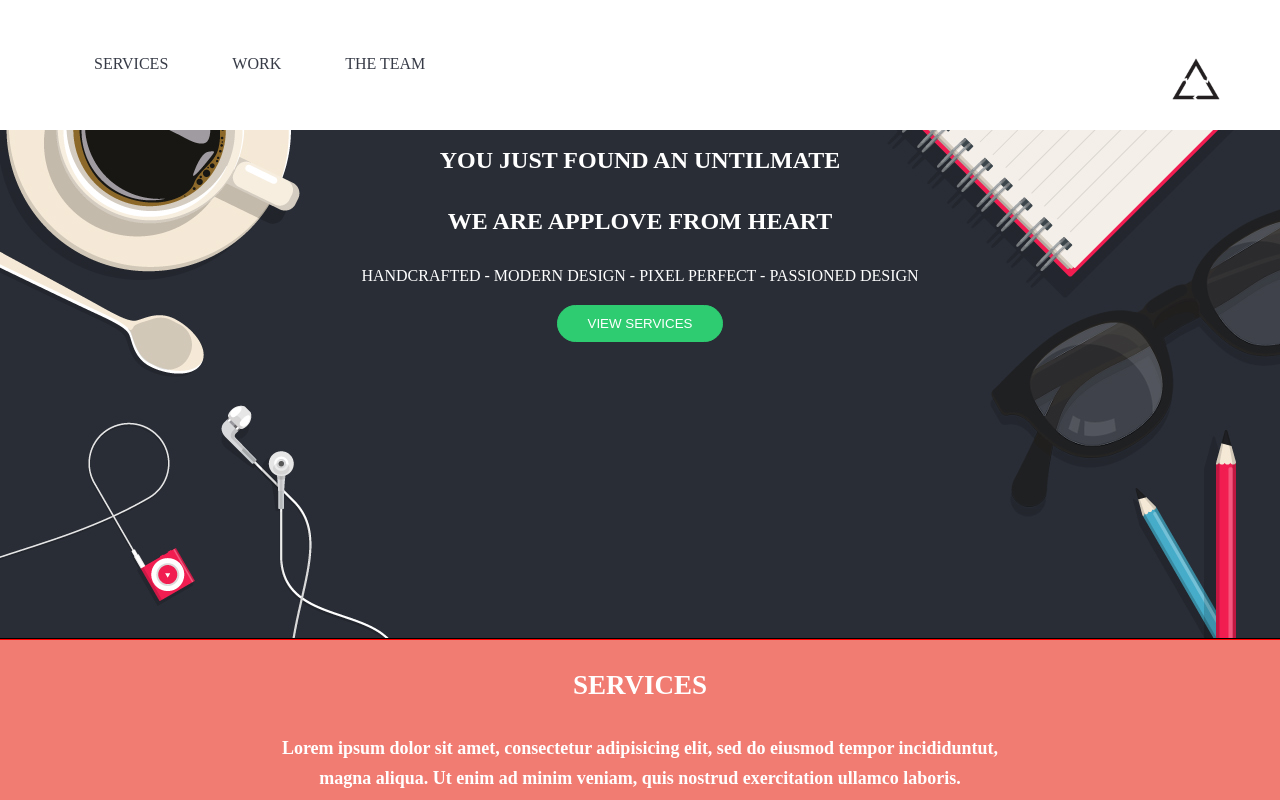
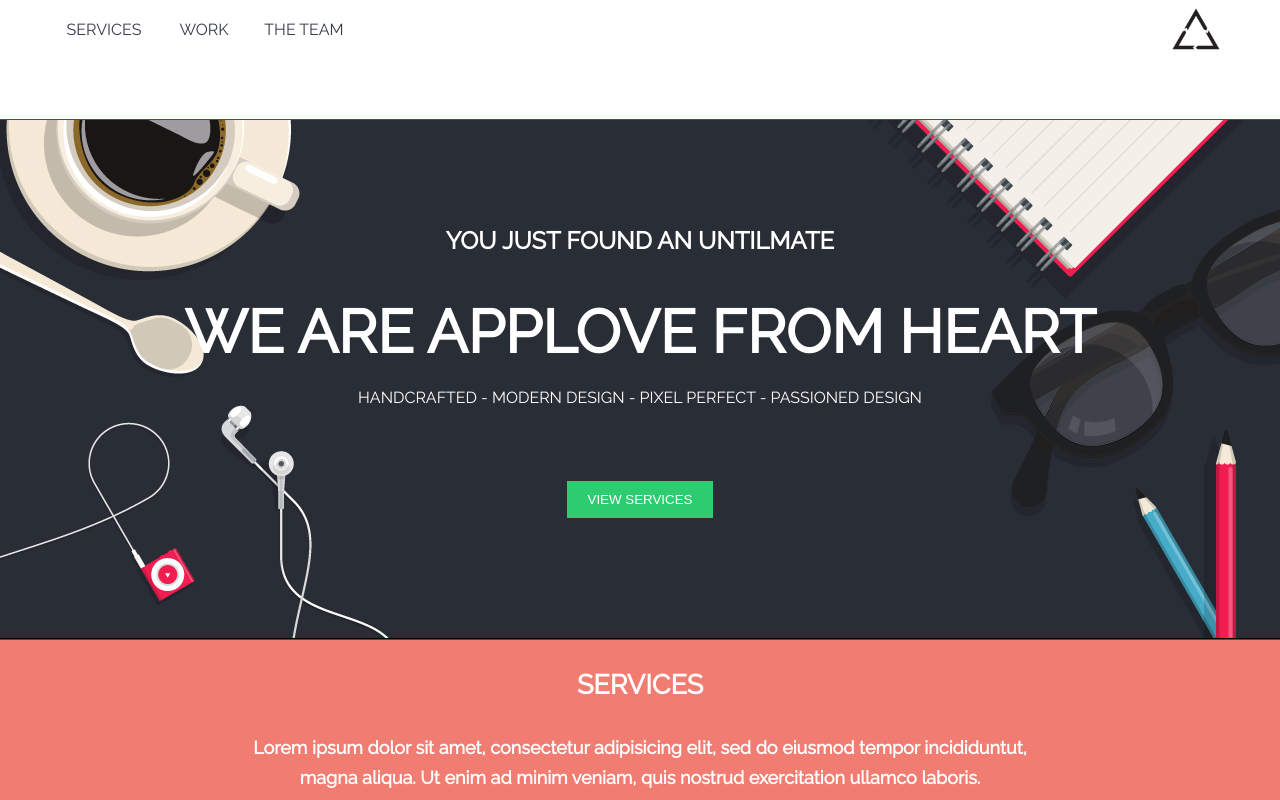
Before and after one commit to melissayauri/applove, a plain HTML site: page index.html in a window 1280 px wide. Shown: the top 800 px of the page. Drawn offline with Linux system fonts and the light colour scheme.

Commit message:
incorporando pie de pagina

```diff
--- a/css/main.css
+++ b/css/main.css
@@ -15,6 +15,7 @@ body {
   margin: 0 auto;
   font-size: 16px;
   line-height: 1.71429;
+  font-family: 'Raleway', sans-serif;
 
 }
 
@@ -63,8 +64,8 @@ a {
 
   color: #373B47;
   text-decoration: none;
-  padding:20px;
-  margin-left: 20px;
+  padding:10px;
+
 }
 
 a:hover {
@@ -87,10 +88,45 @@ header{
   position: fixed;
   background-color: white;
   width: 100%;
+
   top:0;
-/*  margin-left: 40px;*/
-  margin-top: 30px;
-  padding: 20px;
+/*  margin-left: 40px;
+  margin-top:
+  padding: 20px;*/
+
+}
+ul{
+/*quitar las viñetas*/
+  list-style: none;
+  /*quitar espacio de lado izquierdo  para que este a la altura del titulo*/
+  margin: 0;
+  padding: 0;
+  /*color de fondo*/
+  background:white;
+  /*espacio de cada item*/
+line-height: 40px;
+  /*le devuelve al elemento contenedor para que vuelva a ser bloque*/
+  overflow: auto;
+  }
+  li{
+    padding: 0;
+  /*outline: 1px solid green;*/
+  width: 100px;
+  /*la lista se posiciona en una linea pero sigue en bloque*/
+  /*display: inline-block;*/
+  text-align: center;
+  /*sale del contenedor y no se ve, se debe de incorporar overflow*/
+  float:left;
+}
+
+a{
+  /*outline: 1px solid purple;*/
+  /*quitando el subrayado*/
+  text-decoration: none;
+  /*ocupa el espacio de la etiqueta padre*/
+  display: block;
+
+
 
 }
 /*primera seccion*/
@@ -104,6 +140,17 @@ height: 519px;
   text-align: center;
   color: white;
 }
+#first h1{
+  font-size: 60px;
+  margin: 0px;
+}
+#first h2{
+    margin-top: 100px;
+}
+#first p{
+margin-top: 0px;
+margin-bottom: 70px;
+}
 .container img{
 float: right;
 width: 60px;
@@ -111,8 +158,7 @@ width: 60px;
 
 button{
   background-color: #2ECC71;
-  padding: 10px 30px 10px 30px;
-  border-radius: 20px;
+  padding: 10px 20px 10px 20px;
   color: white;
   border: 1px solid  #2ECC71;
 }
@@ -120,7 +166,7 @@ button{
 /*segunda seccion*/
 #second{
   background-color: #f17c72;
-  margin-top: 0;
+
   outline: 1px solid black;
   padding-top: 1px;
   color: white;
@@ -139,7 +185,7 @@ button{
   display: inline-block;
   text-align: center;
   line-height: 0;
-  margin-left: 170px;
+  margin-left: 140px;
 }
 .box img{
   width: 250px;
@@ -174,3 +220,13 @@ button{
   margin-left: 120px;
   margin-right: -50px;
 }
+
+/*pie de pagina*/
+footer{
+
+  background-color:#373b47;
+  padding: 10px;
+  margin-top: 100px;
+  text-align: center;
+  color: white;
+}
--- a/index.html
+++ b/index.html
@@ -11,10 +11,12 @@
   <body>
     <header>
       <nav class="container">
-        <a class="text-uppercase">Services</a>
-        <a class="text-uppercase">Work</a>
-        <a class="text-uppercase">The team</a>
-        <img src="assets/images/logo.png" alt="logo">
+        <ul>
+          <li><a class="text-uppercase" href="#">Services</a></li>
+          <li><a class="text-uppercase" href="#">Work</a></li>
+          <li><a class="text-uppercase" href="#">The team</a></li>
+          <img src="assets/images/logo.png" alt="logo">
+          </ul>
       </nav>
     </header>
 
```
